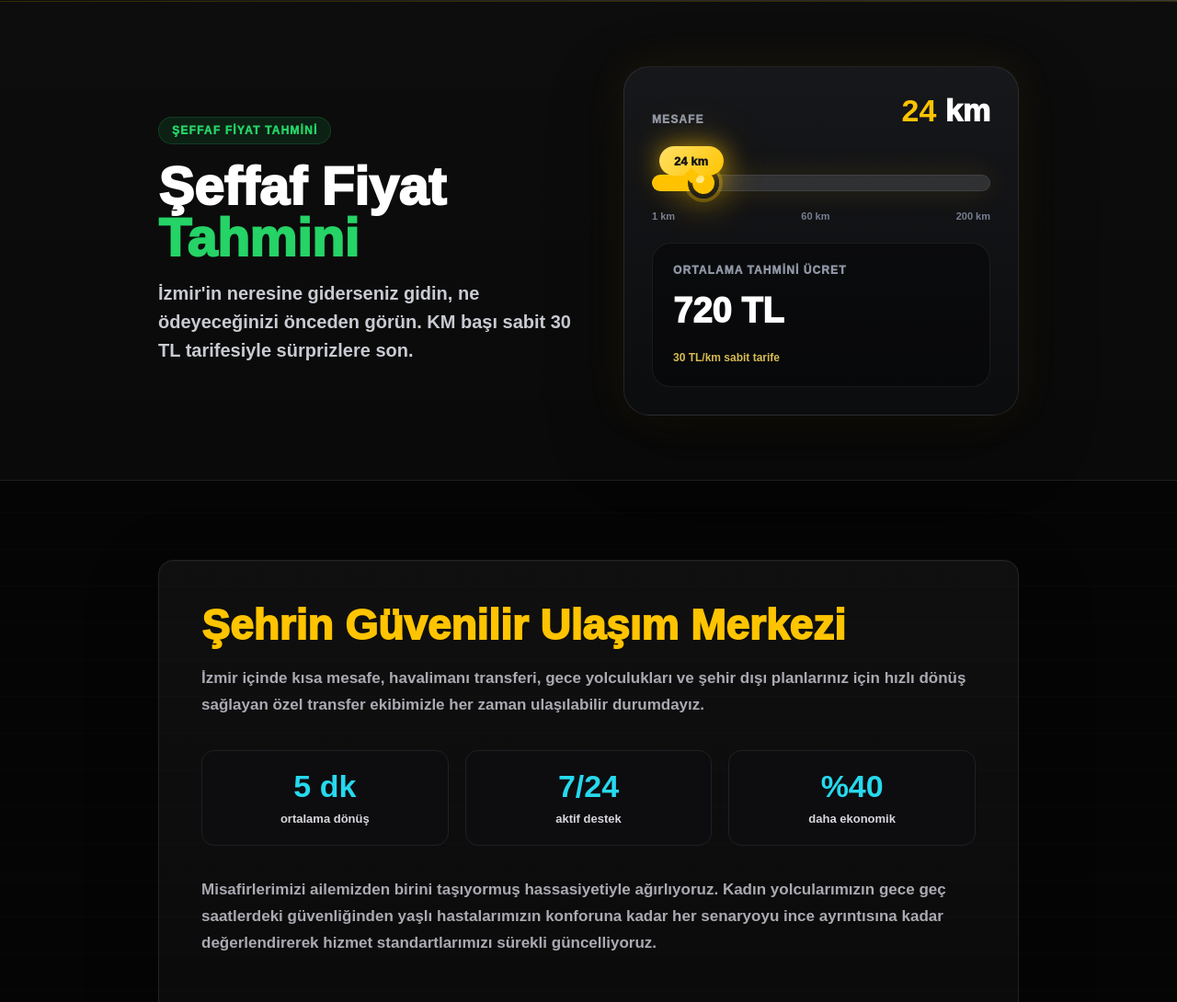
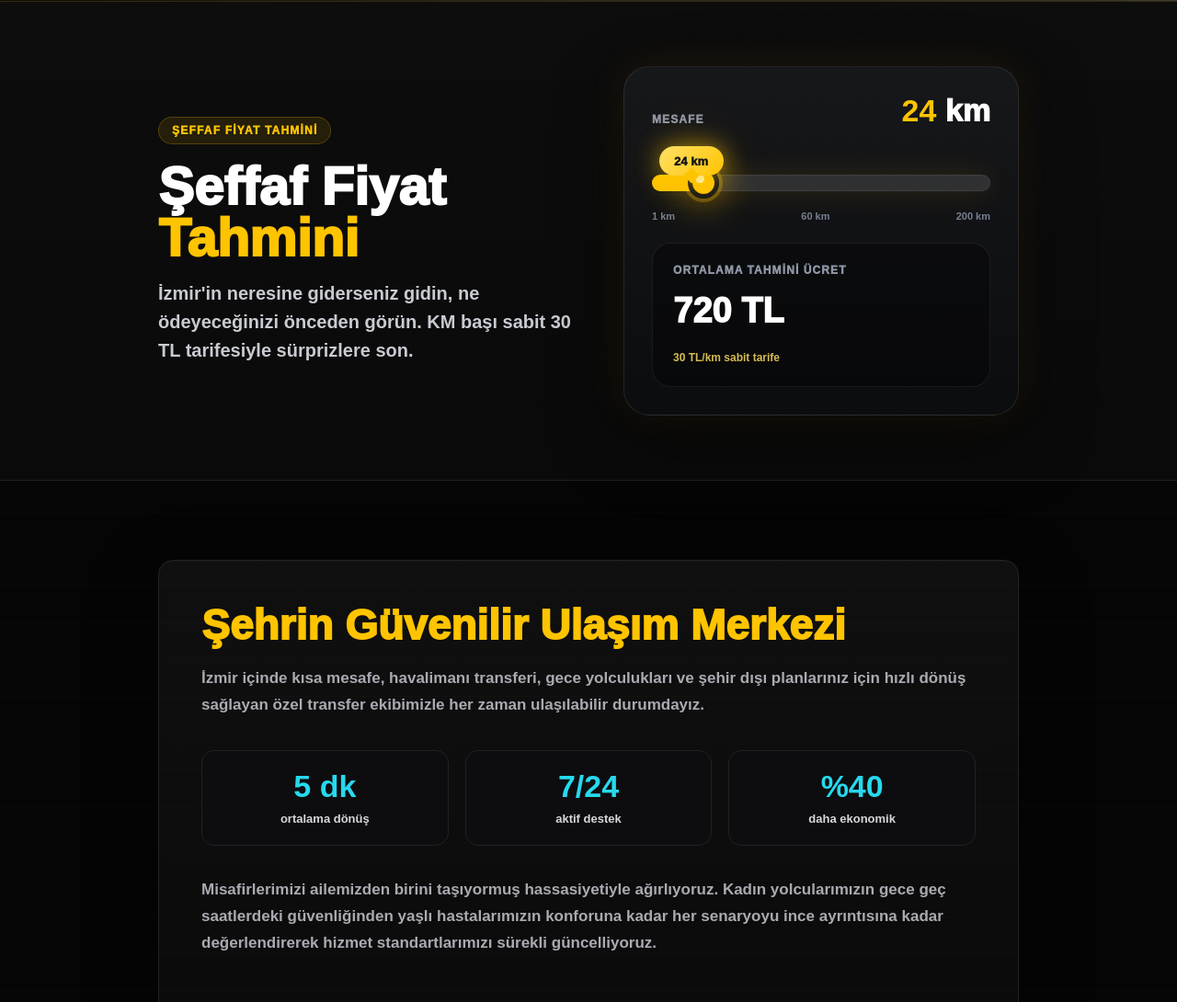
Before and after one commit to cenkaynoktatransfer-droid/nokta-transfer, a website: page index.html in a window 1280 px wide. Shown: the part 800-1890 px from the top of the page at 92% size. Drawn offline with nearby package versions, Linux system fonts and the light colour scheme; grey boxes are pictures that could not be loaded.

Commit message:
Align accent colors with yellow theme

```diff
--- a/styles.css
+++ b/styles.css
@@ -786,7 +786,8 @@ h1 {
 }
 
 #bolgeler .narrow h2 span,
-.comments .narrow h2 span {
+.comments .narrow h2 span,
+.faq .narrow h2 span {
   color: var(--yellow);
 }
 
@@ -841,9 +842,9 @@ h1 {
   margin-bottom: 18px;
   padding: 0 14px;
   border-radius: 999px;
-  color: var(--green);
-  background: rgba(37, 211, 102, 0.1);
-  border: 1px solid rgba(37, 211, 102, 0.18);
+  color: var(--yellow);
+  background: rgba(255, 196, 0, 0.1);
+  border: 1px solid rgba(255, 196, 0, 0.22);
   font-size: 12px;
   font-weight: 950;
   letter-spacing: 1.2px;
@@ -858,7 +859,7 @@ h1 {
 }
 
 .fare-copy h2 span {
-  color: var(--green);
+  color: var(--yellow);
 }
 
 .fare-copy p {
```
